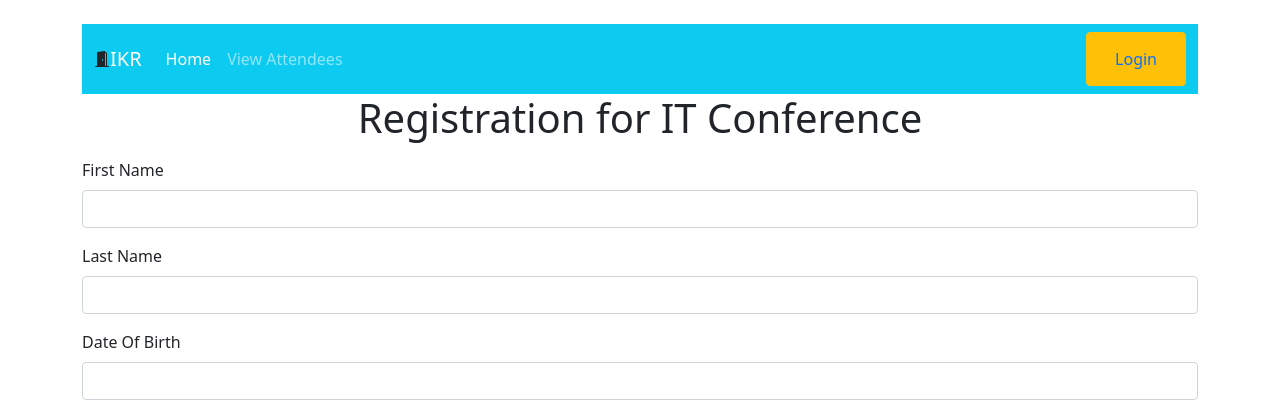
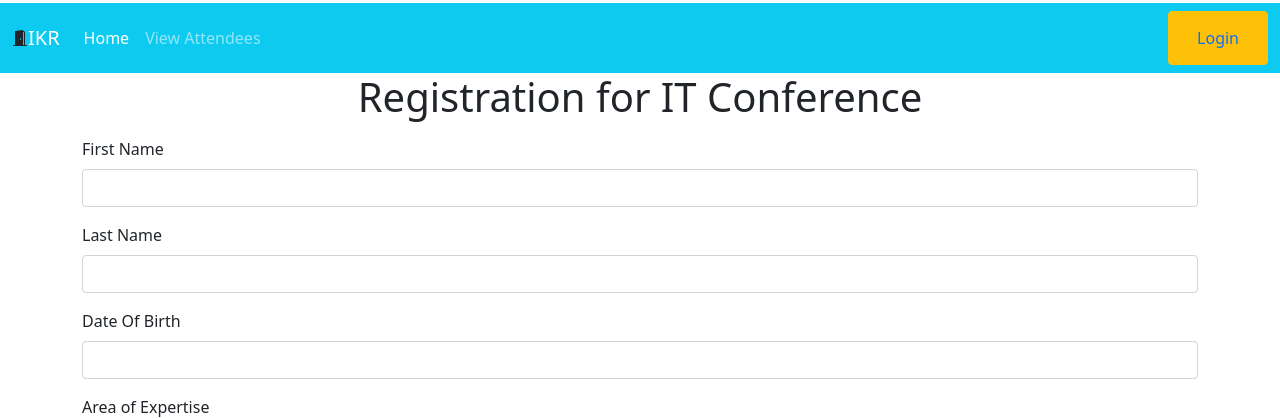
Before and after one commit to ikram251/Attendence, a PHP site: page /index.php in a window 1280 px wide. Shown: the top 418 px of the page. Run offline with PHP 8.4, Linux system fonts and the light colour scheme; data that the repository does not hold is empty; some libraries are stand-ins or nearby versions.

Commit message:
Update header.php

```diff
--- a/includes/header.php
+++ b/includes/header.php
@@ -16,10 +16,7 @@ include_once 'includes/session.php'; ?>
     <title>Attendance-<?php echo $title ?></title>
   </head>
   <body>
-
-    <div class="container">
-    <br>
-    <nav class="navbar navbar-expand-lg navbar-dark bg-info">
+  <nav class="navbar navbar-expand-lg navbar-dark bg-info" style="margin-top: 3px;">
       <div class="container-fluid">
       <div class="collapse navbar-collapse" id="navbarTogglerDemo01">
         <svg xmlns="http://www.w3.org/2000/svg" width="16" height="16" fill="currentColor" class="bi bi-door-open-fill" viewBox="0 0 16 16">
@@ -53,3 +50,4 @@ include_once 'includes/session.php'; ?>
         </div>
       </div>
 </nav>
+    <div class="container">
```
